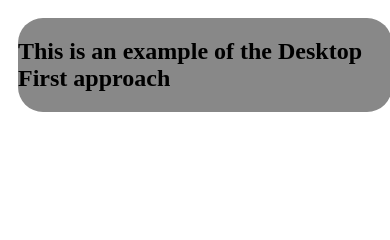
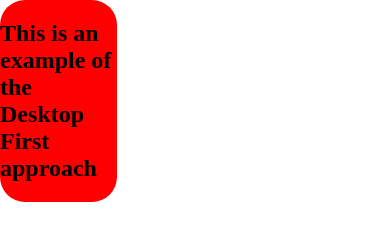
Before and after one commit to joffy69/desktop_challenge, a plain HTML site: page index.html in a window 390 px wide. Drawn offline with Linux system fonts and the light colour scheme.

Commit message:
html body section media query

```diff
--- a/main.css
+++ b/main.css
@@ -1,12 +1,26 @@
+html, body {
+    margin: 0%;
+    padding: 0%;
+}
+
 section {
     float: left;
     border-radius: 25px;
     background-color: #888888;
     height: 100%;
     width: 100%;
-    margin: 10px;
+    /*margin: 10px;*/
 
 }
 @media (max-width: 991px) {
+    section {
+        background-color: #333333;
+    }
+}
 
+@media (max-width: 767px) {
+    section {
+        background-color: red;
+        width: 30%;
+    }
 }
```
